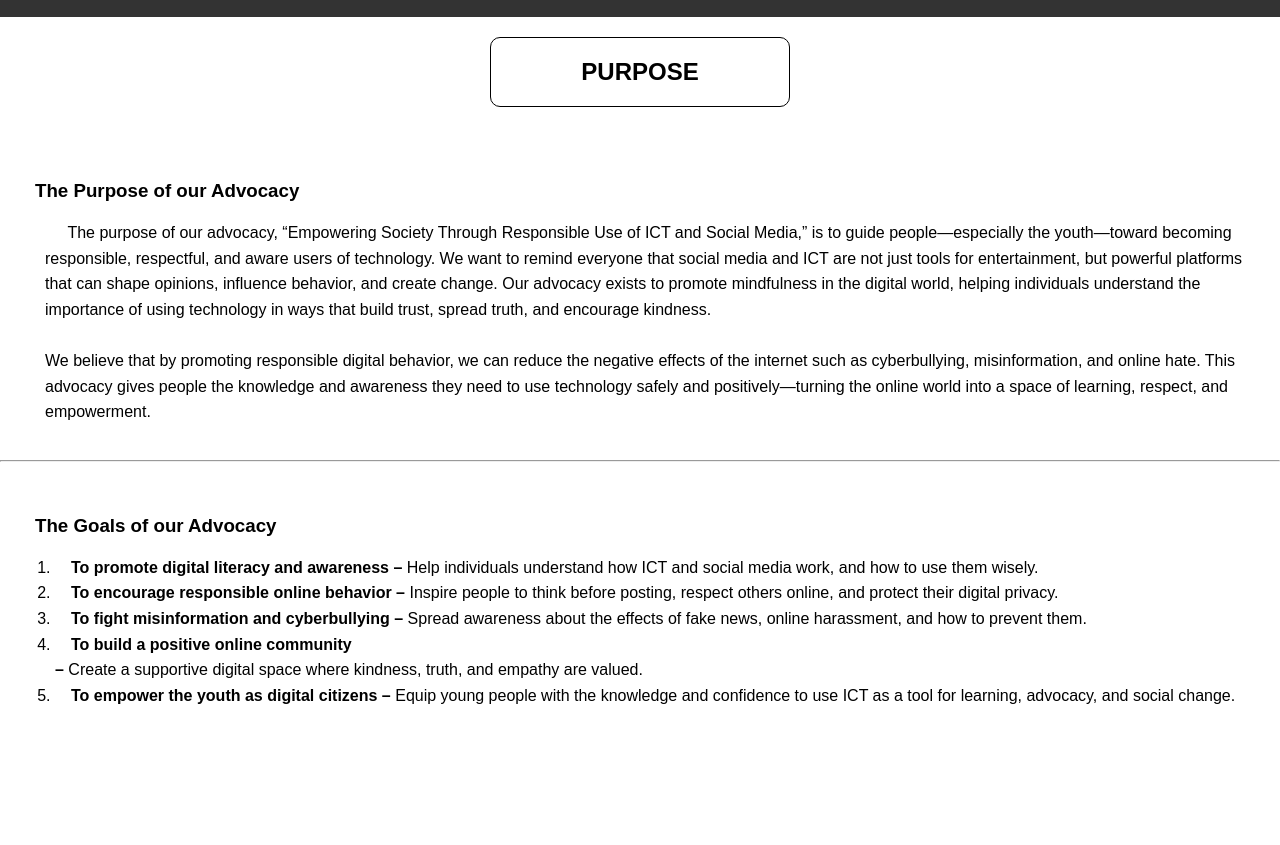
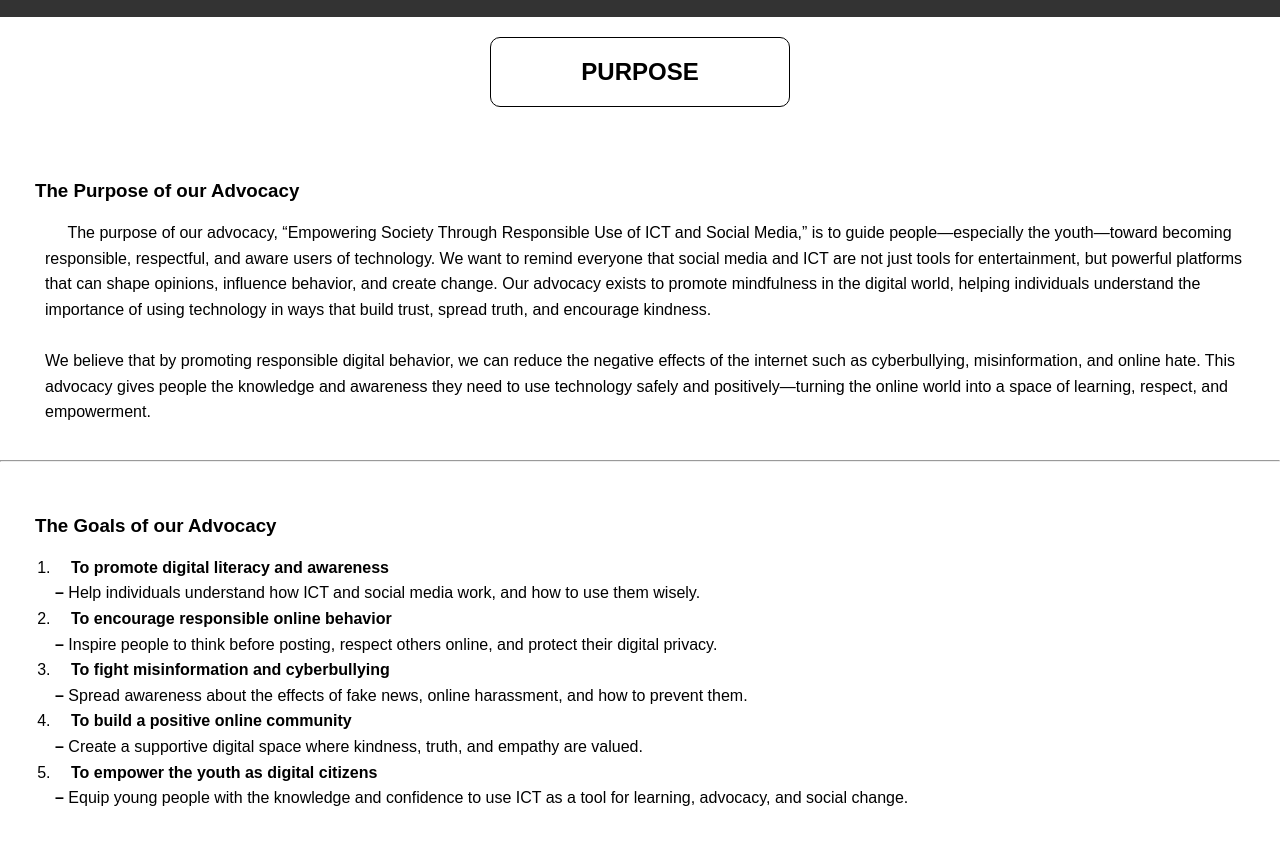
Before and after one commit to Kaito091023/Journal, a plain HTML site: page Purp.html in a window 1280 px wide. Shown: the part 51-896 px from the top of the page. Before the commit the page ends 800 px from the top, so only its background shows below. Drawn offline with Linux system fonts and the light colour scheme.

Commit message:
Purp.html

```diff
--- a/Purp.html
+++ b/Purp.html
@@ -70,11 +70,11 @@
             <h3>The Goals of our Advocacy</h3>
             <br>
             <ol>
-                <li><p><strong>To promote digital literacy and awareness –</strong> Help individuals understand how ICT and social media work, and how to use them wisely.</p></li>
-                <li><p><strong>To encourage responsible online behavior –</strong> Inspire people to think before posting, respect others online, and protect their digital privacy.</p></li>
-                <li><p><strong>To fight misinformation and cyberbullying –</strong> Spread awareness about the effects of fake news, online harassment, and how to prevent them.</p></li>
+                <li><p><strong>To promote digital literacy and awareness <br>–</strong> Help individuals understand how ICT and social media work, and how to use them wisely.</p></li>
+                <li><p><strong>To encourage responsible online behavior <br>–</strong> Inspire people to think before posting, respect others online, and protect their digital privacy.</p></li>
+                <li><p><strong>To fight misinformation and cyberbullying <br>–</strong> Spread awareness about the effects of fake news, online harassment, and how to prevent them.</p></li>
                 <li><p><strong>To build a positive online community <br>–</strong> Create a supportive digital space where kindness, truth, and empathy are valued.</p></li>
-                <li><p><strong>To empower the youth as digital citizens –</strong> Equip young people with the knowledge and confidence to use ICT as a tool for learning, advocacy, and social change.</p></li>
+                <li><p><strong>To empower the youth as digital citizens <br>–</strong> Equip young people with the knowledge and confidence to use ICT as a tool for learning, advocacy, and social change.</p></li>
             </ol>
         </div>
     </body>
```
